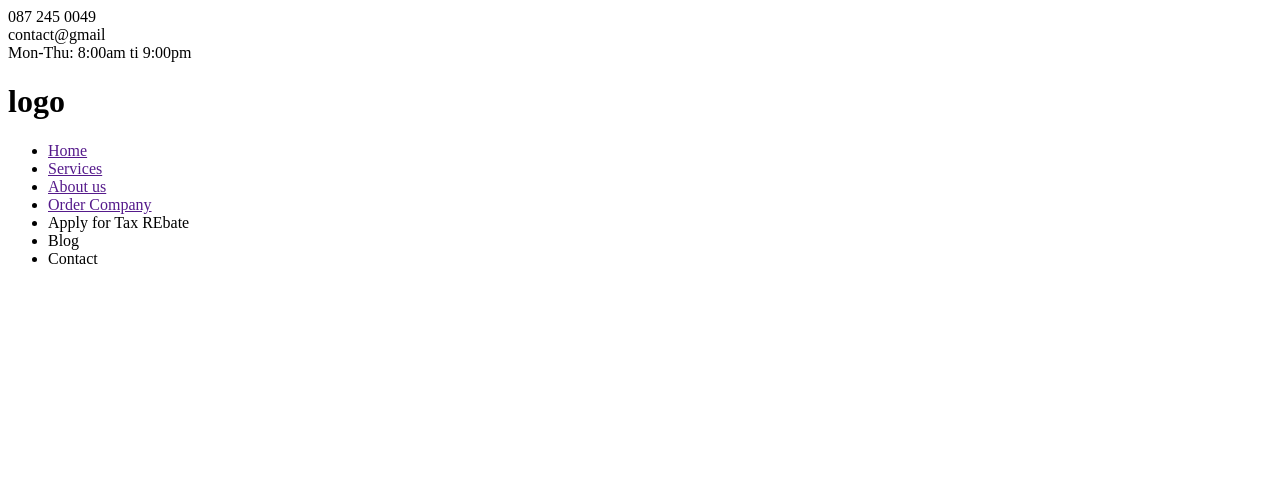
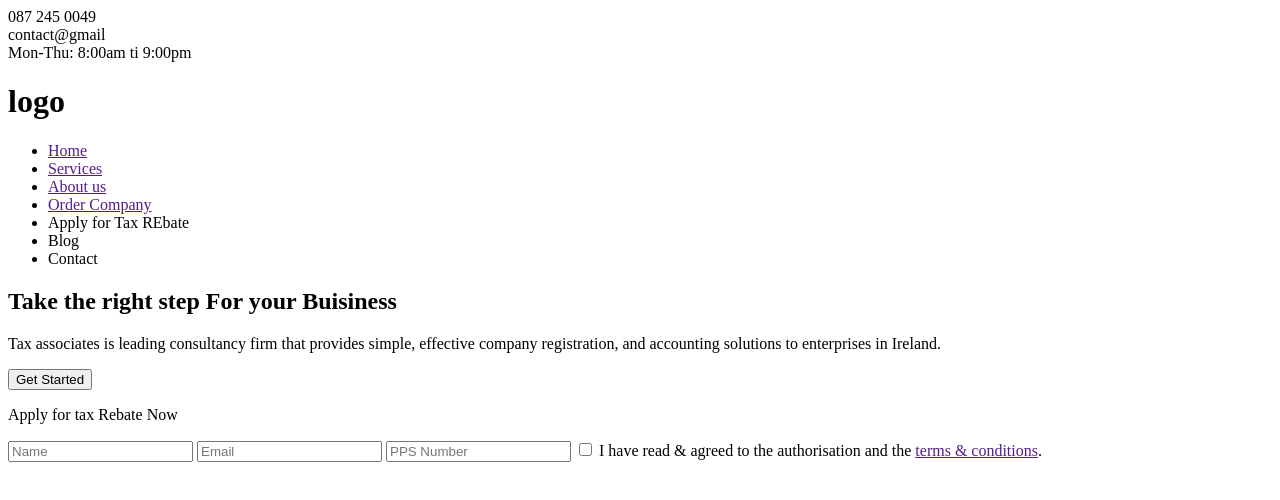
Before and after one commit to AdithyanAnil/Matsio-Digital, a plain HTML site: page index.html in a window 1280 px wide. Drawn offline with Linux system fonts and the light colour scheme.

Commit message:
Hero Section

```diff
--- a/index.html
+++ b/index.html
@@ -33,5 +33,25 @@
             </div>
         </div>
     </div>
+
+    <section class="hero">
+        <div>
+            <div>
+                <h1>Take the right step For your Buisiness</h1>
+                <p>Tax associates is leading consultancy firm that provides simple, effective company registration, and accounting solutions to enterprises in Ireland.</p>
+                <button class="btn">Get Started</button>
+            </div>
+            <form action="">
+                <p>Apply for tax Rebate Now</p>
+                <input type="text" placeholder="Name">
+                <input type="email" placeholder="Email">
+                <input type="text" placeholder="PPS Number">
+                <label for="">
+                    <input type="checkbox">
+                    I have read & agreed to the authorisation and the <a href="">terms & conditions</a>.
+                </label>
+            </form>
+        </div>
+    </section>
 </body>
 </html>
```
